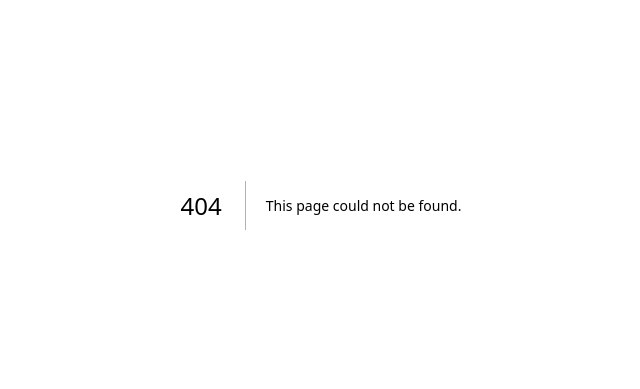
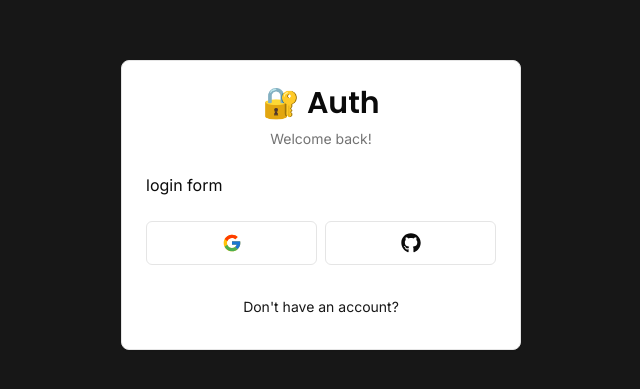
Before and after one commit to blaadrain/auth-toolkit, a Next.js app: page /auth/login in a window 1280 px wide. Before the commit this address had no page. Shown: the part 195-584 px from the top of the page, without its empty margins (319-959 px from the left). Built offline with nearby package versions, Linux system fonts and the light colour scheme.

Commit message:
created card wrapper

```diff
--- /dev/null
+++ b/app/auth/layout.tsx
@@ -0,0 +1,9 @@
+const AuthLayout = ({ children }: { children: React.ReactNode }) => {
+  return (
+    <div className="flex h-full items-center justify-center bg-neutral-900">
+      {children}
+    </div>
+  );
+};
+
+export default AuthLayout;
--- /dev/null
+++ b/app/auth/login/page.tsx
@@ -0,0 +1,7 @@
+import { LoginForm } from "@/components/auth/login-form";
+
+const LoginPage = () => {
+  return <LoginForm />;
+};
+
+export default LoginPage;
--- /dev/null
+++ b/components/auth/back-button.tsx
@@ -0,0 +1,17 @@
+"use client";
+
+import Link from "next/link";
+import { Button } from "../ui/button";
+
+interface BackButtonProps {
+  href: string;
+  label: string;
+}
+
+export const BackButton = ({ href, label }: BackButtonProps) => {
+  return (
+    <Button variant="link" className="w-full font-normal" size="sm" asChild>
+      <Link href={href}>{label}</Link>
+    </Button>
+  );
+};
--- /dev/null
+++ b/components/auth/card-wrapper.tsx
@@ -0,0 +1,39 @@
+"use client";
+
+import { Card, CardHeader, CardContent, CardFooter } from "../ui/card";
+import { BackButton } from "./back-button";
+import { Header } from "./header";
+import { Social } from "./social";
+
+interface CardWrapperProps {
+  children: React.ReactNode;
+  headerLabel: string;
+  backButtonLabel: string;
+  backButtonHref: string;
+  showSocial?: boolean;
+}
+
+export const CardWrapper = ({
+  children,
+  headerLabel,
+  backButtonLabel,
+  backButtonHref,
+  showSocial,
+}: CardWrapperProps) => {
+  return (
+    <Card className="w-[400px]">
+      <CardHeader>
+        <Header label={headerLabel} />
+      </CardHeader>
+      <CardContent>{children}</CardContent>
+      {showSocial && (
+        <CardFooter>
+          <Social />
+        </CardFooter>
+      )}
+      <CardFooter>
+        <BackButton href={backButtonHref} label={backButtonLabel} />
+      </CardFooter>
+    </Card>
+  );
+};
--- /dev/null
+++ b/components/auth/header.tsx
@@ -0,0 +1,20 @@
+import { Poppins } from "next/font/google";
+import { cn } from "@/lib/utils";
+
+const font = Poppins({
+  subsets: ["latin"],
+  weight: ["600"],
+});
+
+interface HeaderProps {
+  label: string;
+}
+
+export const Header = ({ label }: HeaderProps) => {
+  return (
+    <div className="flex w-full flex-col items-center justify-center gap-y-2">
+      <h1 className={cn("text-3xl font-semibold", font.className)}>🔐 Auth</h1>
+      <p className="text-sm text-muted-foreground">{label}</p>
+    </div>
+  );
+};
--- /dev/null
+++ b/components/auth/login-form.tsx
@@ -0,0 +1,14 @@
+import { CardWrapper } from "./card-wrapper";
+
+export const LoginForm = () => {
+  return (
+    <CardWrapper
+      headerLabel="Welcome back!"
+      backButtonLabel="Don't have an account?"
+      backButtonHref="/auth/signup"
+      showSocial
+    >
+      login form
+    </CardWrapper>
+  );
+};
--- /dev/null
+++ b/components/auth/social.tsx
@@ -0,0 +1,18 @@
+"use client";
+
+import { FcGoogle } from "react-icons/fc";
+import { FaGithub } from "react-icons/fa";
+import { Button } from "../ui/button";
+
+export const Social = () => {
+  return (
+    <div className="flex w-full items-center gap-x-2">
+      <Button size="lg" className="w-full" variant="outline" onClick={() => {}}>
+        <FcGoogle className="h-5 w-5" />
+      </Button>
+      <Button size="lg" className="w-full" variant="outline" onClick={() => {}}>
+        <FaGithub className="h-5 w-5" />
+      </Button>
+    </div>
+  );
+};
--- /dev/null
+++ b/components/ui/card.tsx
@@ -0,0 +1,79 @@
+import * as React from "react"
+
+import { cn } from "@/lib/utils"
+
+const Card = React.forwardRef<
+  HTMLDivElement,
+  React.HTMLAttributes<HTMLDivElement>
+>(({ className, ...props }, ref) => (
+  <div
+    ref={ref}
+    className={cn(
+      "rounded-lg border bg-card text-card-foreground shadow-sm",
+      className
+    )}
+    {...props}
+  />
+))
+Card.displayName = "Card"
+
+const CardHeader = React.forwardRef<
+  HTMLDivElement,
+  React.HTMLAttributes<HTMLDivElement>
+>(({ className, ...props }, ref) => (
+  <div
+    ref={ref}
+    className={cn("flex flex-col space-y-1.5 p-6", className)}
+    {...props}
+  />
+))
+CardHeader.displayName = "CardHeader"
+
+const CardTitle = React.forwardRef<
+  HTMLParagraphElement,
+  React.HTMLAttributes<HTMLHeadingElement>
+>(({ className, ...props }, ref) => (
+  <h3
+    ref={ref}
+    className={cn(
+      "text-2xl font-semibold leading-none tracking-tight",
+      className
+    )}
+    {...props}
+  />
+))
+CardTitle.displayName = "CardTitle"
+
+const CardDescription = React.forwardRef<
+  HTMLParagraphElement,
+  React.HTMLAttributes<HTMLParagraphElement>
+>(({ className, ...props }, ref) => (
+  <p
+    ref={ref}
+    className={cn("text-sm text-muted-foreground", className)}
+    {...props}
+  />
+))
+CardDescription.displayName = "CardDescription"
+
+const CardContent = React.forwardRef<
+  HTMLDivElement,
+  React.HTMLAttributes<HTMLDivElement>
+>(({ className, ...props }, ref) => (
+  <div ref={ref} className={cn("p-6 pt-0", className)} {...props} />
+))
+CardContent.displayName = "CardContent"
+
+const CardFooter = React.forwardRef<
+  HTMLDivElement,
+  React.HTMLAttributes<HTMLDivElement>
+>(({ className, ...props }, ref) => (
+  <div
+    ref={ref}
+    className={cn("flex items-center p-6 pt-0", className)}
+    {...props}
+  />
+))
+CardFooter.displayName = "CardFooter"
+
+export { Card, CardHeader, CardFooter, CardTitle, CardDescription, CardContent }
--- a/package.json
+++ b/package.json
@@ -16,6 +16,7 @@
     "next": "14.1.4",
     "react": "^18",
     "react-dom": "^18",
+    "react-icons": "^5.0.1",
     "tailwind-merge": "^2.2.2",
     "tailwindcss-animate": "^1.0.7"
   },
```
Also changed, not shown: 1 other file (tests, documents, lock files or other folders).
